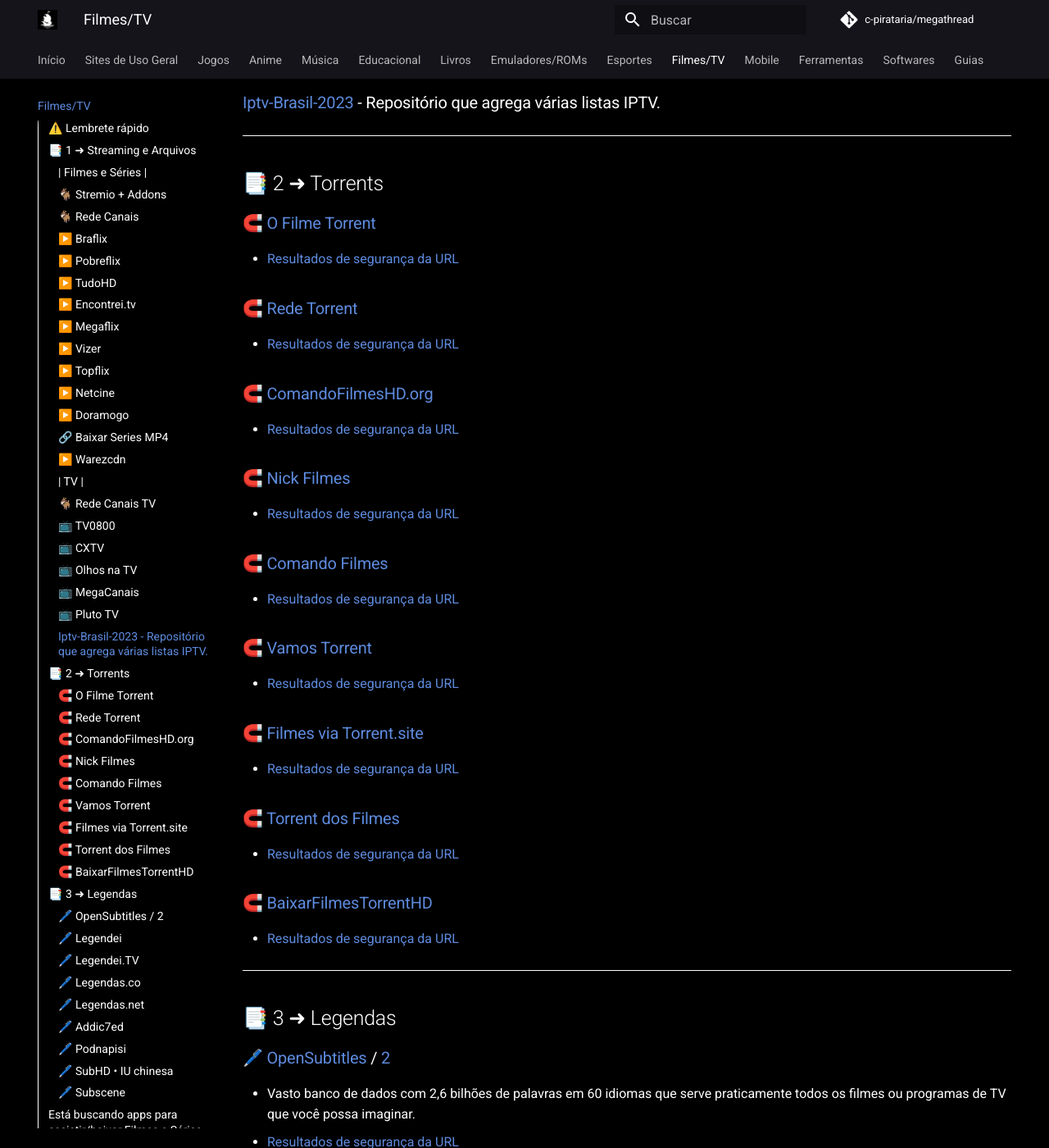
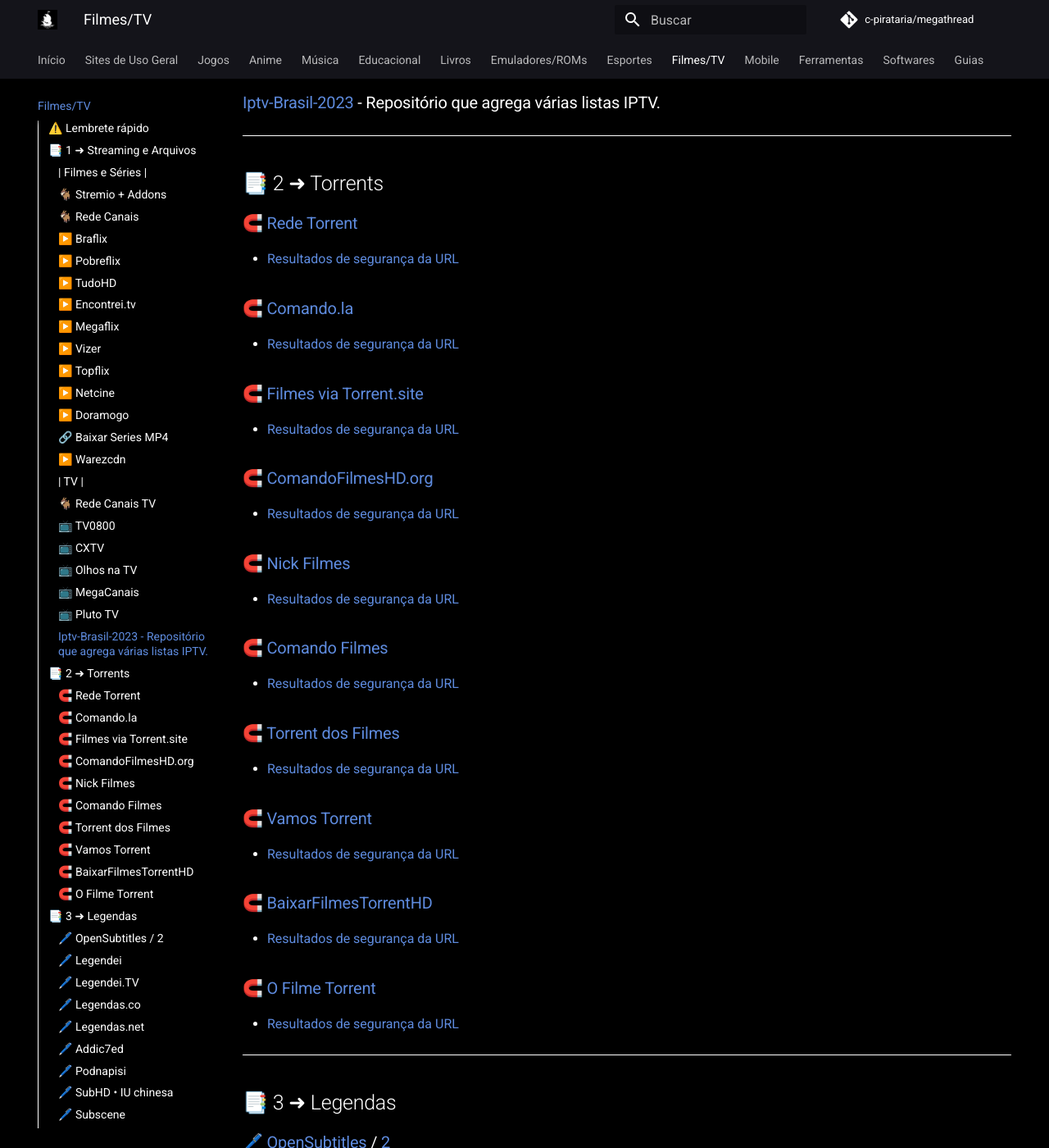
Before and after one commit to piratarialink/megathread_pirata, an MkDocs documentation site: the page built from docs/filmes-e-tv.md, in a window 1280 px wide and 1400 px high, scrolled down 2899 px. Shown: the whole window at 82% size. Built offline with MkDocs 1.6.1 and Material for MkDocs 9.7.7, drawn with Linux system fonts in a browser that asks for light colours; comment, search, counter and statistics services are not loaded.

Commit message:
Update filmes-e-tv.md

```diff
--- a/docs/filmes-e-tv.md
+++ b/docs/filmes-e-tv.md
@@ -81,14 +81,17 @@ Filmes e TV são obras de arte visual que empregam imagens em movimento para imi
 ---
 ## 📑 2 ➜ Torrents
 
-### 🧲 [O Filme Torrent](https://ofilmetorrent.com/)
-- [Resultados de segurança da URL](https://www.urlvoid.com/scan/ofilmetorrent.com/)
-
 ### 🧲 [Rede Torrent](https://redetorrent.com/)
 - [Resultados de segurança da URL](https://www.urlvoid.com/scan/redetorrent.com/)
 
+### 🧲 [Comando.la](https://comando.la/)
+- [Resultados de segurança da URL](https://www.urlvoid.com/scan/comando.la/)
+
+### 🧲 [Filmes via Torrent.site](https://filmesviatorrents.site/)
+- [Resultados de segurança da URL](https://www.urlvoid.com/scan/filmesviatorrents.site/)
+
 ### 🧲 [ComandoFilmesHD.org](https://comandofilmeshd.org/)
-- [Resultados de segurança da URL](https://www.urlvoid.com/scan/lapumia.org/)
+- [Resultados de segurança da URL](https://www.urlvoid.com/scan/comandofilmeshd.org/)
 
 ### 🧲 [Nick Filmes](https://nickfilmes.net/)
 - [Resultados de segurança da URL](https://www.urlvoid.com/scan/nickfilmes.net/)
@@ -96,17 +99,17 @@ Filmes e TV são obras de arte visual que empregam imagens em movimento para imi
 ### 🧲 [Comando Filmes](https://comandofilmes.xyz/)
 - [Resultados de segurança da URL](https://www.urlvoid.com/scan/comandofilmes.xyz/)
 
+### 🧲 [Torrent dos Filmes](https://torrentdofilmes.com/)
+- [Resultados de segurança da URL](https://www.urlvoid.com/scan/torrentdofilmes.com/)
+
 ### 🧲 [Vamos Torrent](https://vamostorrent.com/)
 - [Resultados de segurança da URL](https://www.urlvoid.com/scan/vamostorrent.com/)
 
-### 🧲 [Filmes via Torrent.site](https://filmesviatorrents.site/)
-- [Resultados de segurança da URL](https://www.urlvoid.com/scan/filmesviatorrents.site/)
-
-### 🧲 [Torrent dos Filmes](https://torrentdofilmes.com/)
-- [Resultados de segurança da URL](https://www.urlvoid.com/scan/torrentdofilmes.com/)
-
 ### 🧲 [BaixarFilmesTorrentHD](https://www.baixarfilmestorrenthd.com/)
 - [Resultados de segurança da URL](https://www.urlvoid.com/scan/baixarfilmestorrenthd.com/)
+
+### 🧲 [O Filme Torrent](https://ofilmetorrent.com/)
+- [Resultados de segurança da URL](https://www.urlvoid.com/scan/ofilmetorrent.com/)
 
 ---
 ## 📑 3 ➜ Legendas
```
